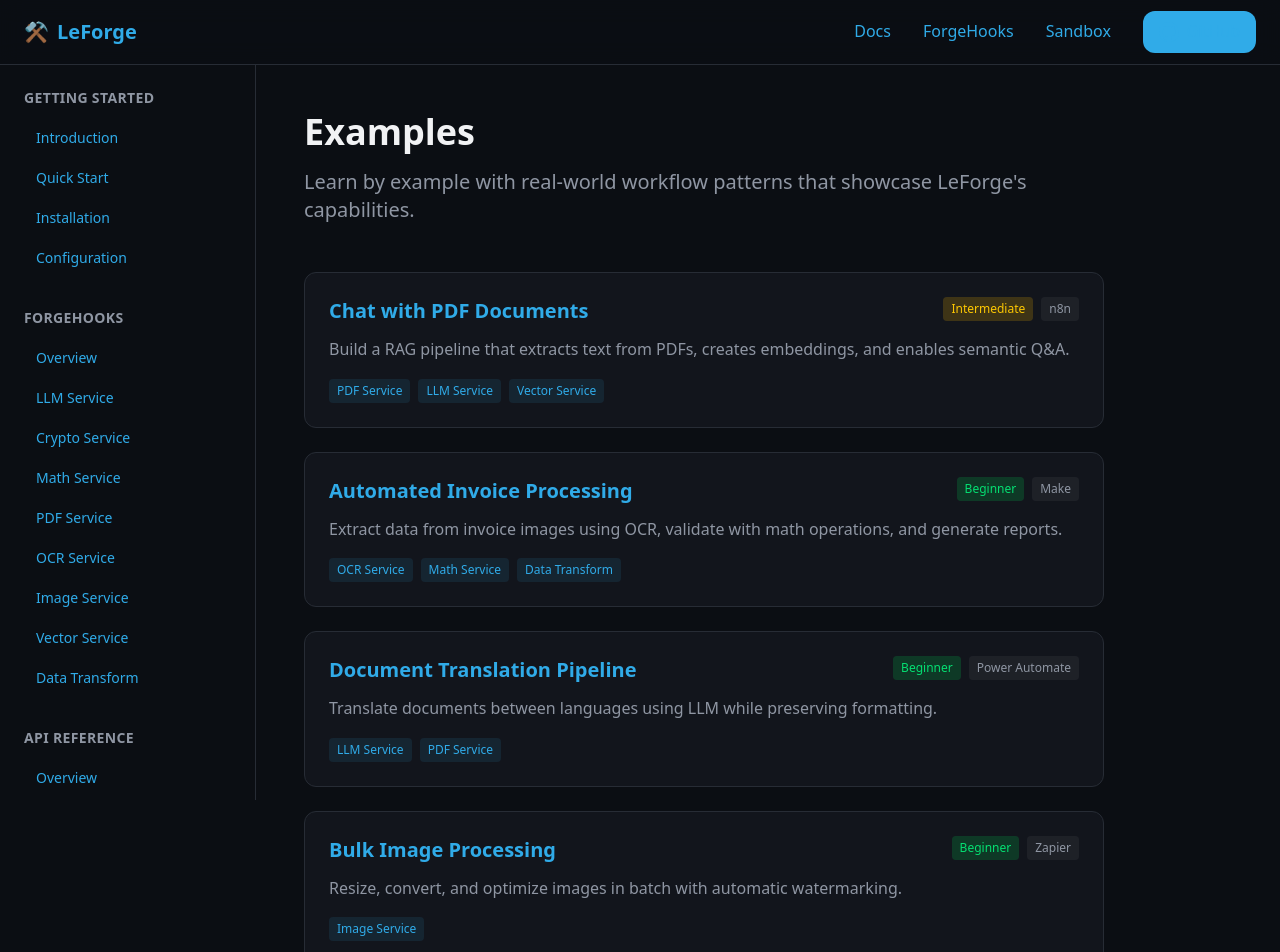
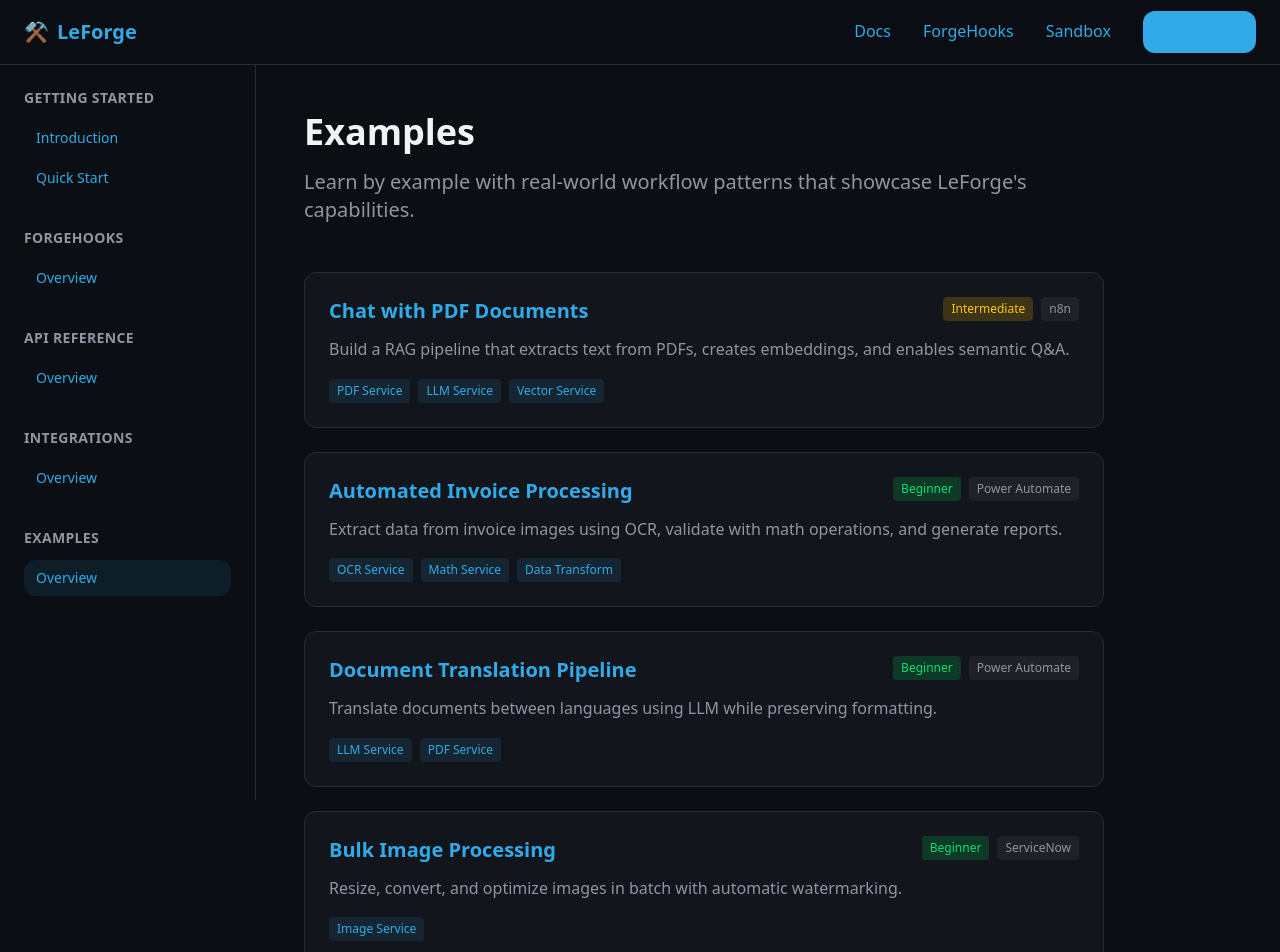
Before and after one commit to LeForgeio/website, a Next.js app: page /docs/examples in a window 1280 px wide. Shown: the top 952 px of the page. Built offline with nearby package versions, Linux system fonts and the light colour scheme.

Commit message:
Fix outdated info: port 8000->3000, remove Make/Zapier, simplify nav

```diff
--- a/src/app/docs/examples/page.tsx
+++ b/src/app/docs/examples/page.tsx
@@ -21,7 +21,7 @@ const examples = [
     description: "Extract data from invoice images using OCR, validate with math operations, and generate reports.",
     difficulty: "Beginner",
     forgehooks: ["OCR Service", "Math Service", "Data Transform"],
-    platform: "Make",
+    platform: "Power Automate",
     href: "/docs/examples/invoice-processing",
   },
   {
@@ -39,7 +39,7 @@ const examples = [
     description: "Resize, convert, and optimize images in batch with automatic watermarking.",
     difficulty: "Beginner",
     forgehooks: ["Image Service"],
-    platform: "Zapier",
+    platform: "ServiceNow",
     href: "/docs/examples/image-pipeline",
   },
   {
--- a/src/app/docs/getting-started/page.tsx
+++ b/src/app/docs/getting-started/page.tsx
@@ -15,7 +15,7 @@ export default function GettingStartedPage() {
       <ul>
         <li><strong>Docker</strong> and <strong>Docker Compose</strong> installed</li>
         <li>At least 4GB of available RAM</li>
-        <li>Ports 8000, 5432, 6379 available</li>
+        <li>Ports 3000, 5432, 6379 available</li>
       </ul>
 
       <h2>Step 1: Clone the Repository</h2>
@@ -50,7 +50,7 @@ docker-compose ps`}</code>
       <h2>Step 4: Verify Installation</h2>
       <p>Test that the API is responding:</p>
       <pre className="bg-background-secondary p-4 rounded-lg">
-        <code>{`curl http://localhost:8000/api/v1/health
+        <code>{`curl http://localhost:3000/api/v1/health
 
 # Expected response:
 # {"status":"healthy","services":{...}}`}</code>
@@ -59,7 +59,7 @@ docker-compose ps`}</code>
       <h2>Step 5: Try Your First ForgeHook</h2>
       <p>Hash some data using the Crypto Service:</p>
       <pre className="bg-background-secondary p-4 rounded-lg">
-        <code>{`curl -X POST http://localhost:8000/api/v1/crypto/hash \\
+        <code>{`curl -X POST http://localhost:3000/api/v1/crypto/hash \\
   -H "Content-Type: application/json" \\
   -d '{"data": "Hello LeForge!", "algorithm": "sha256"}'
 
--- a/src/app/docs/layout.tsx
+++ b/src/app/docs/layout.tsx
@@ -9,51 +9,30 @@ const navigation = [
     items: [
       { title: "Introduction", href: "/docs" },
       { title: "Quick Start", href: "/docs/getting-started" },
-      { title: "Installation", href: "/docs/getting-started/installation" },
-      { title: "Configuration", href: "/docs/getting-started/configuration" },
     ],
   },
   {
     title: "ForgeHooks",
     items: [
       { title: "Overview", href: "/docs/forgehooks" },
-      { title: "LLM Service", href: "/docs/forgehooks/llm" },
-      { title: "Crypto Service", href: "/docs/forgehooks/crypto" },
-      { title: "Math Service", href: "/docs/forgehooks/math" },
-      { title: "PDF Service", href: "/docs/forgehooks/pdf" },
-      { title: "OCR Service", href: "/docs/forgehooks/ocr" },
-      { title: "Image Service", href: "/docs/forgehooks/image" },
-      { title: "Vector Service", href: "/docs/forgehooks/vector" },
-      { title: "Data Transform", href: "/docs/forgehooks/data-transform" },
     ],
   },
   {
     title: "API Reference",
     items: [
       { title: "Overview", href: "/docs/api" },
-      { title: "Authentication", href: "/docs/api/authentication" },
-      { title: "Rate Limiting", href: "/docs/api/rate-limiting" },
-      { title: "Error Handling", href: "/docs/api/errors" },
     ],
   },
   {
     title: "Integrations",
     items: [
       { title: "Overview", href: "/docs/integrations" },
-      { title: "n8n", href: "/docs/integrations/n8n" },
-      { title: "Make", href: "/docs/integrations/make" },
-      { title: "Power Automate", href: "/docs/integrations/power-automate" },
-      { title: "Zapier", href: "/docs/integrations/zapier" },
-      { title: "ServiceNow", href: "/docs/integrations/servicenow" },
     ],
   },
   {
     title: "Examples",
     items: [
       { title: "Overview", href: "/docs/examples" },
-      { title: "Chat with PDF", href: "/docs/examples/chat-pdf" },
-      { title: "Invoice Processing", href: "/docs/examples/invoice-processing" },
-      { title: "Document Translation", href: "/docs/examples/translation" },
     ],
   },
 ];
--- a/src/app/sandbox/page.tsx
+++ b/src/app/sandbox/page.tsx
@@ -105,7 +105,7 @@ const forgehooks = [
         model: "gpt-3.5-turbo",
         messages: [
           { role: "system", content: "You are a helpful assistant." },
-          { role: "user", content: "What is workflow automation?" },
+          { role: "user", content: "What can LeForge help me build?" },
         ],
         max_tokens: 150,
       },
@@ -120,7 +120,7 @@ const forgehooks = [
             message: {
               role: "assistant",
               content:
-                "Workflow automation is the process of using technology to automate repetitive tasks...",
+                "LeForge helps you add AI, cryptography, and data processing to your low-code apps...",
             },
           },
         ],
@@ -159,7 +159,7 @@ const forgehooks = [
 
 export default function SandboxPage() {
   const [selectedHook, setSelectedHook] = useState(forgehooks[0]);
-  const [baseUrl, setBaseUrl] = useState("http://localhost:8000");
+  const [baseUrl, setBaseUrl] = useState("http://localhost:3000");
   const [apiKey, setApiKey] = useState("");
   const [requestBody, setRequestBody] = useState(forgehooks[0].defaultBody);
   const [response, setResponse] = useState("");
@@ -254,7 +254,7 @@ export default function SandboxPage() {
                 value={baseUrl}
                 onChange={(e) => setBaseUrl(e.target.value)}
                 className="w-full bg-background border border-border rounded-lg px-4 py-2 focus:outline-none focus:ring-2 focus:ring-primary"
-                placeholder="http://localhost:8000"
+                placeholder="http://localhost:3000"
               />
             </div>
             <div>
```
